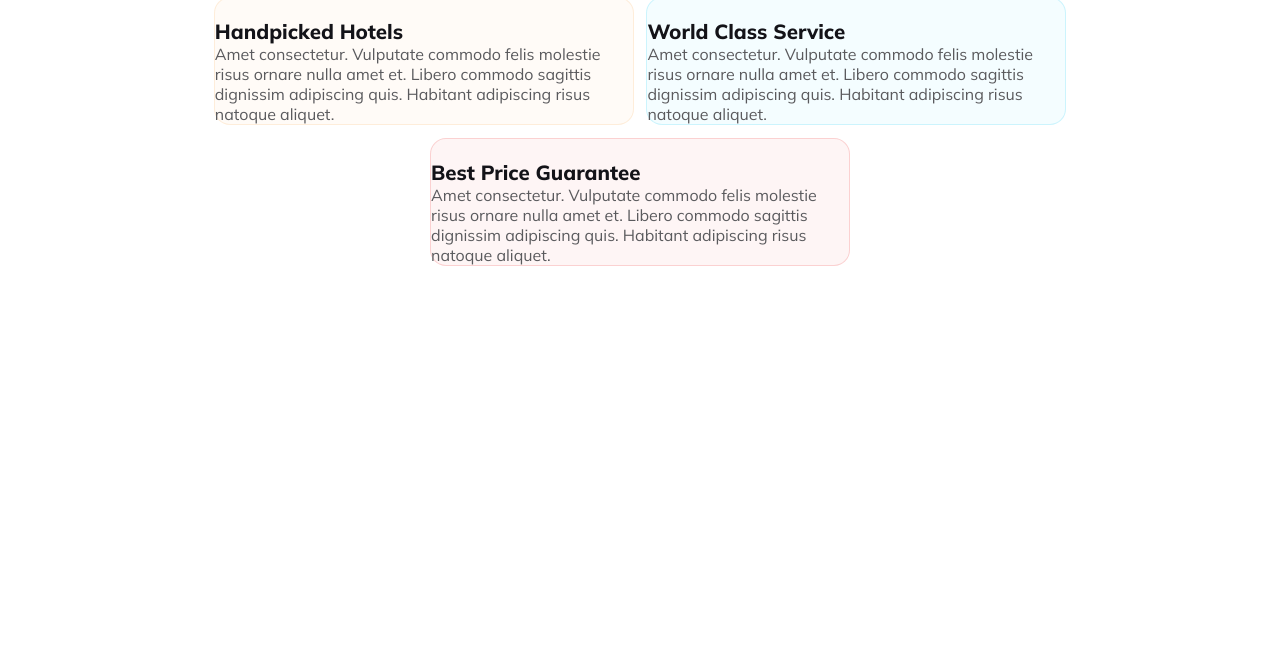
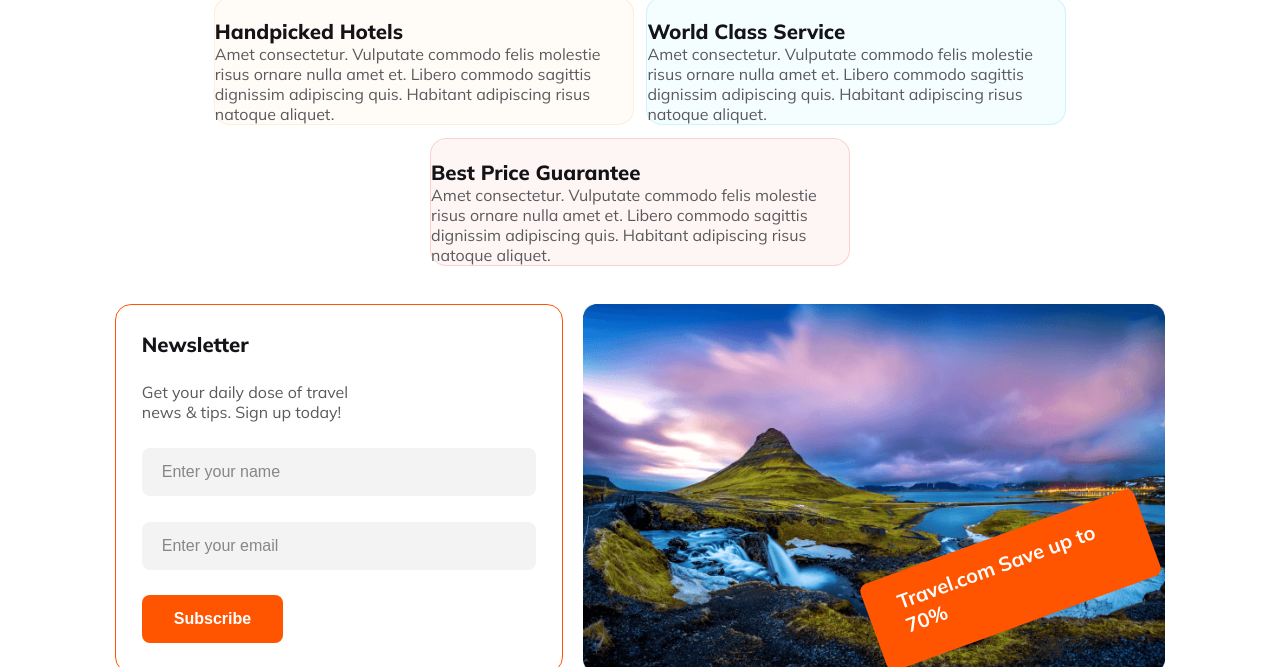
Before and after one commit to totansarker2/w9-assienment-2, a plain HTML site: page index.html in a window 1280 px wide. Shown: the part 2387-3054 px from the top of the page. Before the commit the page ends 2653 px from the top, so only its background shows below. Drawn offline with Linux system fonts and the light colour scheme.

Commit message:
newsleter section done

```diff
--- a/index.html
+++ b/index.html
@@ -129,7 +129,7 @@
                 <p>Amet consectetur. Vulputate commodo felis molestie risus ornare nulla amet et. Libero commodo
                     sagittis dignissim adipiscing quis. Habitant adipiscing risus natoque aliquet. </p>
             </div>
-            <div class="box box-3">
+            <div class="box  box-3">
                 <img src="" alt="">
                 <h4>Best Price Guarantee</h4>
                 <p>Amet consectetur. Vulputate commodo felis molestie risus ornare nulla amet et. Libero commodo
@@ -137,6 +137,42 @@
             </div>
         </div>
     </section>
+
+    <section class="newsletter">
+        <div class="sub">
+            <h4>
+                Newsletter
+            </h4>
+            <p>
+                Get your daily dose of travel news & tips. Sign up today!
+            </p>
+            <input type="text" name="" id="" placeholder="Enter your name">
+            <input type="email" name="" id="" placeholder="Enter your email">
+            <input class="btn" type="button" value="Subscribe">
+        </div>
+
+        <div class="img-container">
+            <img src="./Images/Rectangle 8 (1).png" alt="">
+            <div class="btn rotate-btn">
+                Travel.com
+                <span>Save up to 70%</span>
+            </div>
+        </div>
+    </section>
+
+    <footer>
+        <div class="logo">
+            <img src="./Images/logo.png" alt="">
+            Dream<span>Tour</span>
+        </div>
+        <p>
+            Lorem ipsum dolor sit amet consectetur. Nulla sit viverra morbi vitae blandit orci potenti vulputate. Leo erat maecenas vitae elementum ultricies nullam.
+        </p>
+        <div class="icons">
+
+        </div>
+        <span>2017, All Rights Reserved.</span>
+    </footer>
 </body>
 
 </html>
--- a/style.css
+++ b/style.css
@@ -71,7 +71,7 @@ h4 {
 }
 
 /* font-family: 'Inter', sans-serif; */
-input[type="button"] {
+input[type="button"],.btn{
     color: white;
     background-color: var(--orange-01);
     padding: 1rem 2rem;
@@ -193,8 +193,7 @@ nav ul {
     -o-border-radius: var(--radius-02);
 }
 
-.bannar .container input::placeholder {
-    /* font-size: var(--regular); */
+input::placeholder {
     color: rgba(19, 19, 24, 0.483);
 }
 
@@ -338,11 +337,9 @@ nav ul {
     border: 1px solid rgba(233, 68, 68, 0.20);
     background: rgba(233, 68, 68, 0.05);
 }
-
 .why-choose .container div p {
     width: 100%;
 }
-
 .why-choose .info {
     display: flex;
     flex-direction: column;
@@ -350,9 +347,73 @@ nav ul {
     align-items: center;
     gap: 1.5vw;
 }
-
 .why-choose .info p {
     width: 40%;
+}
+
+.newsletter{
+    width: var(--d-width);
+    margin: 0 auto;
+    margin-top: var(--mt-01);
+    display: grid;
+    grid-template-columns: 1fr 1.3fr;
+    gap:1.6vw
+}
+.newsletter .sub{
+    display: flex;
+    flex-direction: column;
+    border: 1px solid #FF5400;
+    padding: 2vw;
+    gap: 2vw;
+    border-radius: var(--radius-01);
+    -webkit-border-radius: var(--radius-01);
+    -moz-border-radius: var(--radius-01);
+    -ms-border-radius: var(--radius-01);
+    -o-border-radius: var(--radius-01);
+}
+.newsletter .sub input {
+    border: none;
+    outline: navajowhite;
+    padding-top: 15px;
+    padding-bottom: 15px;
+    font-size: 1rem;
+    color: rgba(19, 19, 24, 0.536);
+    border-radius: var(--radius-02);
+    -webkit-border-radius: var(--radius-02);
+    -moz-border-radius: var(--radius-02);
+    -ms-border-radius: var(--radius-02);
+    -o-border-radius: var(--radius-02);
+}
+.newsletter .sub input[type="button"]
+{
+    color: white;
+}
+.newsletter .sub input::placeholder{
+    background: rgba(19, 19, 24, 0.05);
+    padding-top: 15px;
+    padding-bottom: 15px;
+    padding-left: 20px;
+}
+.newsletter .img-container{
+    position: relative;
+}
+.newsletter .img-container img{
+    width: 100%;
+    height: 100%;
+}
+.newsletter .img-container .rotate-btn{
+    height: 25%;
+    width: 50%;
+    position: absolute;
+    transform: translate(97%, -155%) rotate(-20deg);
+    -webkit-transform: translate(97%, -155%) rotate(-20deg);
+    -moz-transform: translate(97%, -155%) rotate(-20deg);
+    -ms-transform: translate(97%, -155%) rotate(-20deg);
+    -o-transform: translate(97%, -155%) rotate(-20deg);
+}
+
+footer{
+
 }
 
 @media screen and (max-width: 600px) {
@@ -464,4 +525,11 @@ nav ul {
         border: 1px solid black;
     }
 
+    .newsletter{
+        width: var(--m-width);
+        grid-template-columns: 1fr;
+        gap:1.6vw
+    }
+
+
 }
```
